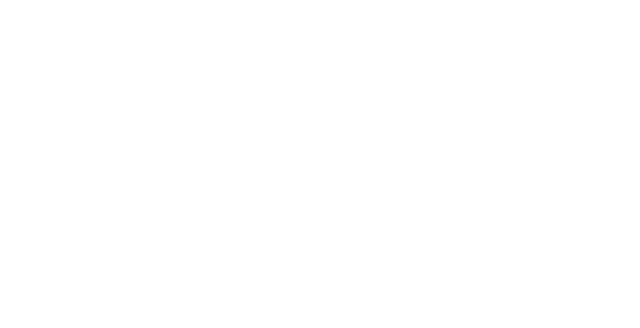
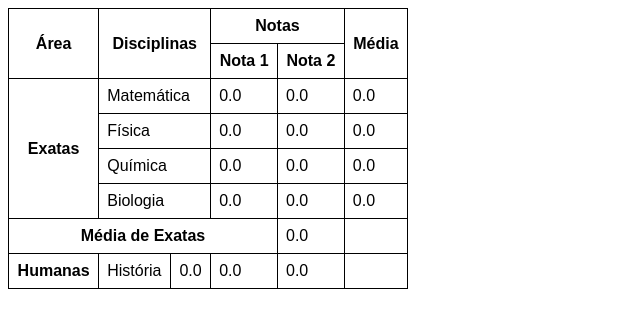
Before and after one commit to erikdody/html-css, a plain HTML site: page desafios/d014/tabela01.html in a window 1280 px wide. Shown: the whole page, without its empty margins (0-640 px from the left). Drawn offline with Linux system fonts and the light colour scheme.

Commit message:
Desafio 14

```diff
--- a/desafios/d014/tabela01.html
+++ b/desafios/d014/tabela01.html
@@ -1,11 +1,77 @@
 <!DOCTYPE html>
-<html lang="en">
+<html lang="pt-br">
 <head>
     <meta charset="UTF-8">
     <meta name="viewport" content="width=device-width, initial-scale=1.0">
-    <title>Document</title>
+    <title>Tabela - Desafio 2</title>
+    <style>
+        body {
+            font-family: Arial, Helvetica, sans-serif;
+        }
+
+        table {
+            width: 400px;
+            border-collapse: collapse;
+        }
+
+         td, tr, th {
+            border: 1px solid black;
+            padding: 8px;
+        }
+    </style>
 </head>
 <body>
-
+    <table>
+        <thead>
+            <tr>
+                <th rowspan="2" colspan="2">Área</th>
+                <th rowspan="2" colspan="2">Disciplinas</th>
+                <th colspan="2">Notas</th>
+                <th rowspan="2">Média</th>
+                <tr>
+                    <th>Nota 1</th>
+                    <th>Nota 2</th>
+                </tr>
+            </tr>
+        </thead>
+        <tbody>
+            <tr>
+                <th rowspan="4" colspan="2">Exatas</th>
+                <td colspan="2">Matemática</td>
+                <td>0.0</td>
+                <td>0.0</td>
+                <td>0.0</td>
+            </tr>
+            <tr>
+                <td colspan="2">Física</td>
+                <td>0.0</td>
+                <td>0.0</td>
+                <td>0.0</td>
+            </tr>
+            <tr>
+                <td colspan="2">Química</td>
+                <td>0.0</td>
+                <td>0.0</td>
+                <td>0.0</td>
+            </tr>
+            <tr>
+                <td colspan="2">Biologia</td>
+                <td>0.0</td>
+                <td>0.0</td>
+                <td>0.0</td>
+            </tr>
+            <tr>
+                <th colspan="5">Média de Exatas</th>
+                <td>0.0</td>
+            </tr>
+            <tr>
+                <th colspan="2">Humanas</th>
+                <td>História</td>
+                <td>0.0</td>
+                <td>0.0</td>
+                <td>0.0</td>
+            </tr>
+        </tbody>
+    </table>
 </body>
 </html>
```
